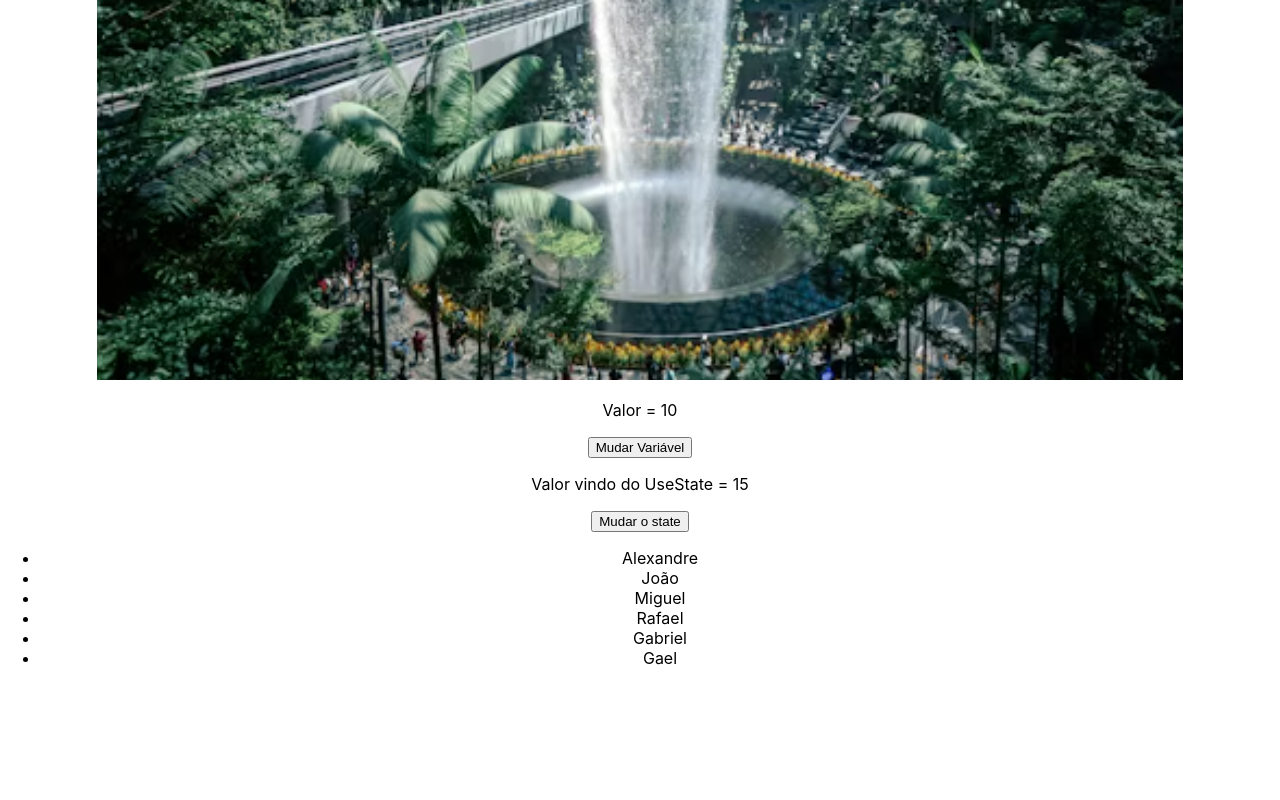
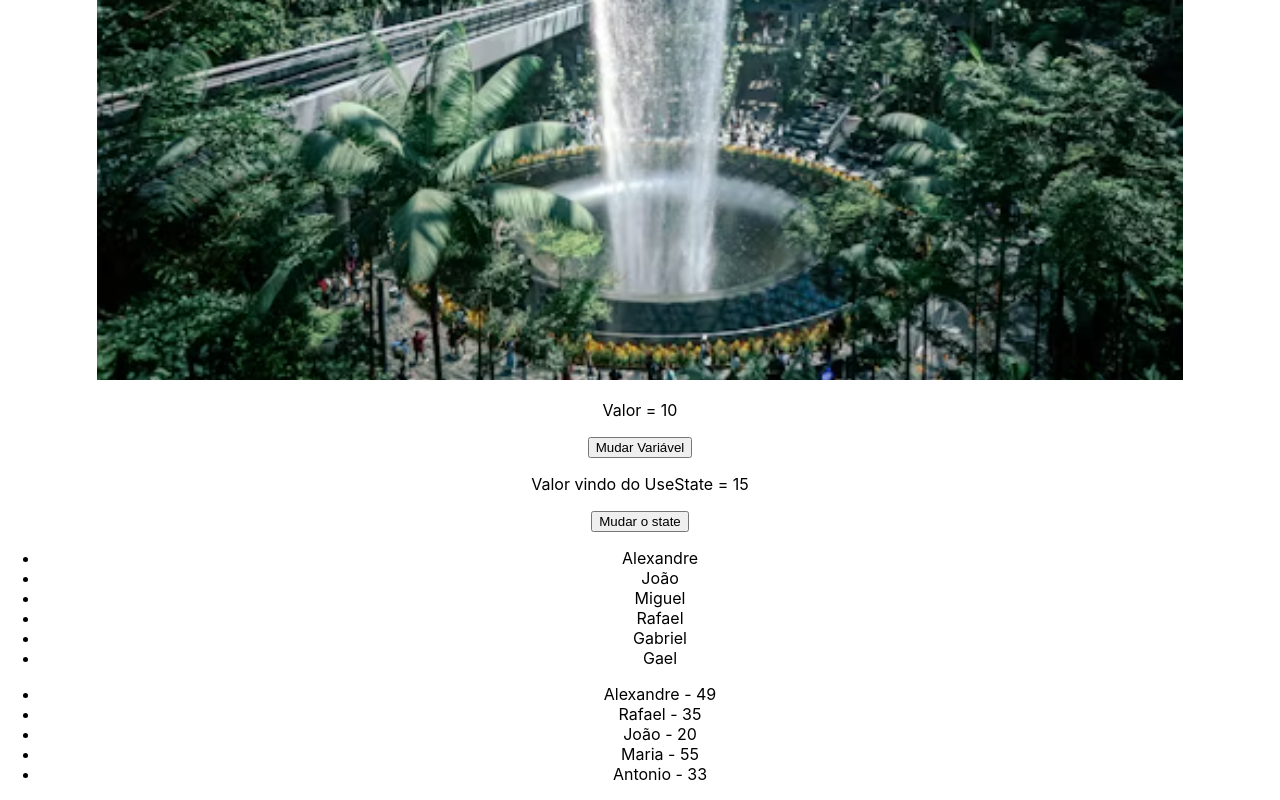
Before and after one commit to xanderifer1974/curso-react-do-zero-a-maestria-avancando, a React (Create React App) app: page / in a window 1280 px wide. Shown: the part 1248-2048 px from the top of the page. Before the commit the page ends 1932 px from the top, so only its background shows below. Built offline with nearby package versions, Linux system fonts and the light colour scheme.

Commit message:
A propriedade Key

```diff
--- a/src/components/ListRender.jsx
+++ b/src/components/ListRender.jsx
@@ -9,12 +9,29 @@
     "Gabriel",
     "Gael",
   ]);
+
+  const [users] = useState([
+    { id: 1, name: "Alexandre", age: 49 },
+    { id: 2, name: "Rafael", age: 35 },
+    { id: 3, name: "João", age: 20 },
+    { id: 4, name: "Maria", age: 55 },
+    { id: 5, name: "Antonio", age: 33 },
+  ]);
   return (
-    <ul>
-      {list.map((item) => (
-        <li>{item}</li>
-      ))}
-    </ul>
+    <div>
+      <ul>
+        {list.map((item, i) => (
+          <li key={i}>{item}</li>
+        ))}
+      </ul>
+      <ul>
+        {users.map((user) => (
+          <li key={user.id}>
+            {user.name} - {user.age}
+          </li>
+        ))}
+      </ul>
+    </div>
   );
 };
 
```
